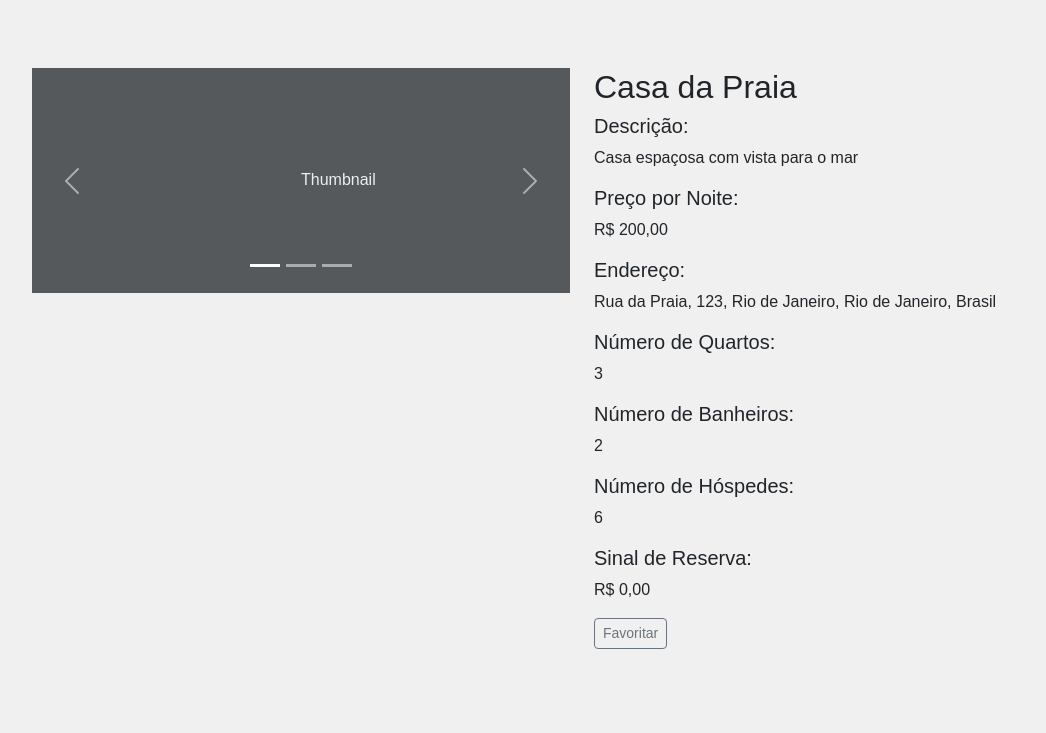
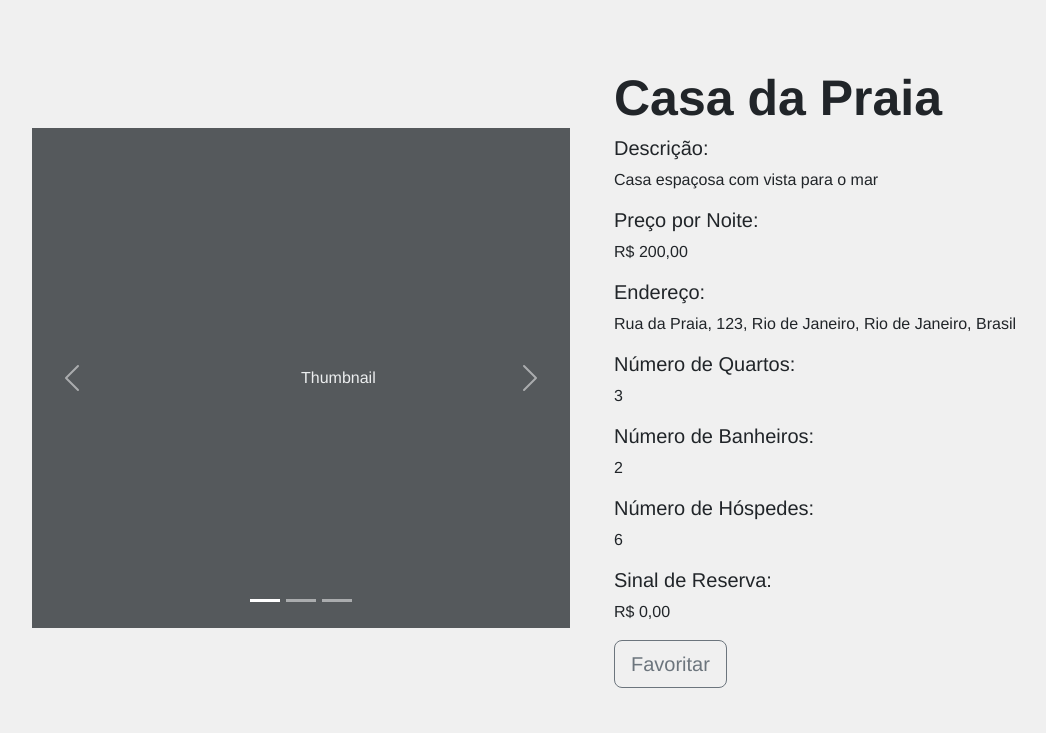
Before and after one commit to majupeixoto/Space4Events, a Django app: page /detalhes/1/ in a window 1280 px wide. Shown: the part 67-800 px from the top of the page, without its empty margins (58-1104 px from the left). Run offline with Django 5.2, Linux system fonts and the light colour scheme; data comes from the database, SQL or seed files in the repository; parts of the project's set-up code (start-up, migrations or seed data) failed here and were passed over.

Commit message:
atualização css detalhes do espaço

```diff
--- a/Projeto/apps/templates/apps/detalhes.html
+++ b/Projeto/apps/templates/apps/detalhes.html
@@ -2,8 +2,27 @@
 {% load static %}
 
 {% block content %}
+<style>
+    /* Estilizando o conteúdo do carrossel */
+    #carouselExampleIndicators .carousel-item img {
+        object-fit: cover;
+        height: 100%; /* Ajustando a altura das imagens para ocupar todo o espaço disponível */
+        width: 100%;
+    }
+
+    /* Estilizando a área à direita */
+    .collums {
+        padding: 0 20px;
+    }
+
+    /* Aplicando a fonte Helvetica para todo o conteúdo */
+    #carouselExampleIndicators,
+    .collums {
+        font-family: Helvetica, sans-serif;
+    }
+</style>
 <div class="container mt-5">
-    <div class="row">
+    <div class="row align-items-center"> <!-- Centralizando verticalmente -->
         <!-- Carrossel à esquerda -->
         <div class="col-md-6">
             <div id="carouselExampleIndicators" class="carousel slide">
@@ -22,7 +41,7 @@
                     </div>
                     {% else %}
                     <div class="carousel-item active">
-                        <svg class="bd-placeholder-img d-block w-100" width="100%" height="225"
+                        <svg class="bd-placeholder-img d-block w-100" width="100%" height="500"
                             xmlns="http://www.w3.org/2000/svg" role="img" aria-label="Placeholder: Thumbnail"
                             preserveAspectRatio="xMidYMid slice" focusable="false">
                             <title>Placeholder</title>
@@ -48,7 +67,7 @@
         <!-- Conteúdo à direita -->
         <div class="col-md-6">
             <div class="collums">
-                <h2>{{ detalhes_do_espaco.nome }}</h2>
+                <h2 style="font-weight: bold; font-size: 50px;">{{ detalhes_do_espaco.nome }}</h2>
 
                 <h5>Descrição:</h5>
                 <p>{{ detalhes_do_espaco.descricao }}</p>
@@ -75,10 +94,10 @@
                 <div class="btn-group">
                     {% if user.is_authenticated %}
                         {% if espaco %}
-                            <a href="{% url 'favoritar' espaco.id %}" class="btn btn-sm btn-outline-secondary">Favoritar</a>
+                            <a href="{% url 'favoritar' espaco.id %}" class="btn btn-lg btn-outline-secondary">Favoritar</a>
                         {% endif %}
                     {% else %}
-                        <a href="{% url 'login' %}" class="btn btn-sm btn-outline-secondary">Favoritar</a>
+                        <a href="{% url 'login' %}" class="btn btn-lg btn-outline-secondary">Favoritar</a>
                     {% endif %}
                 </div>
             </div>
```
